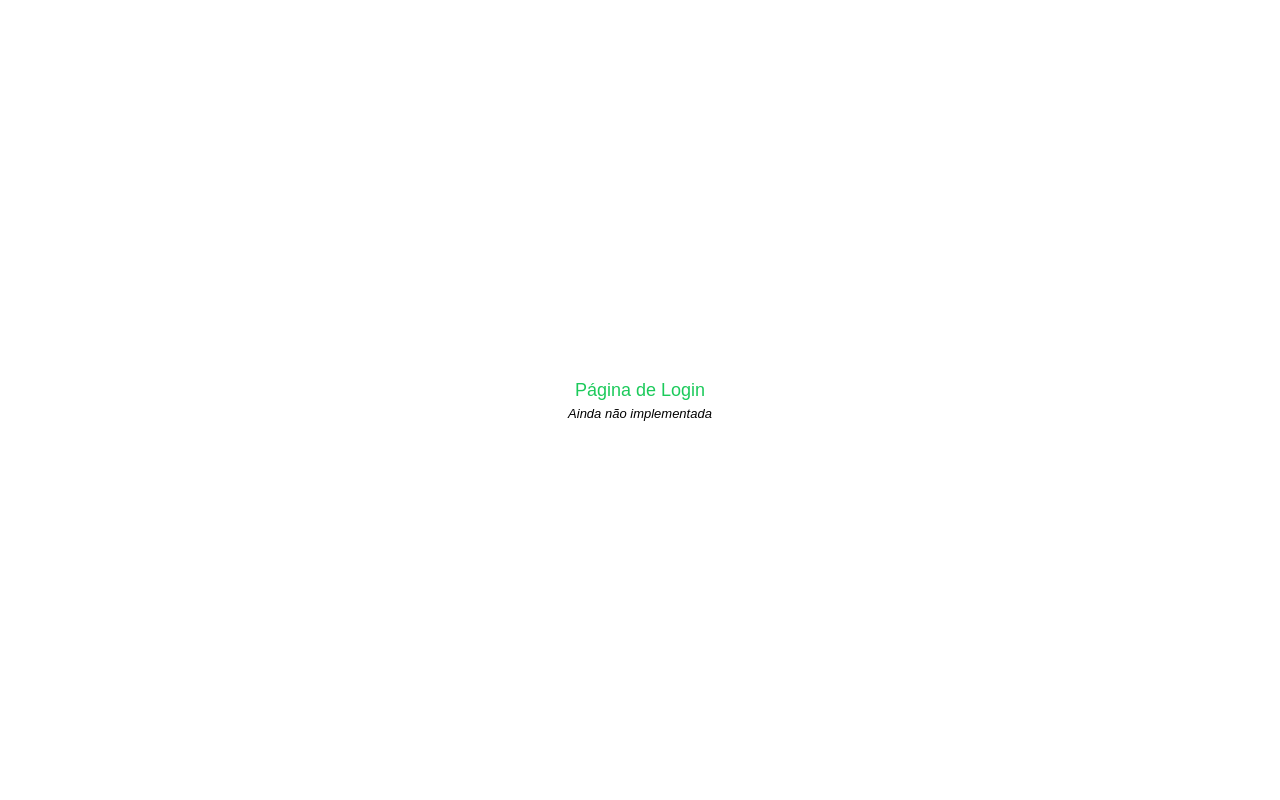
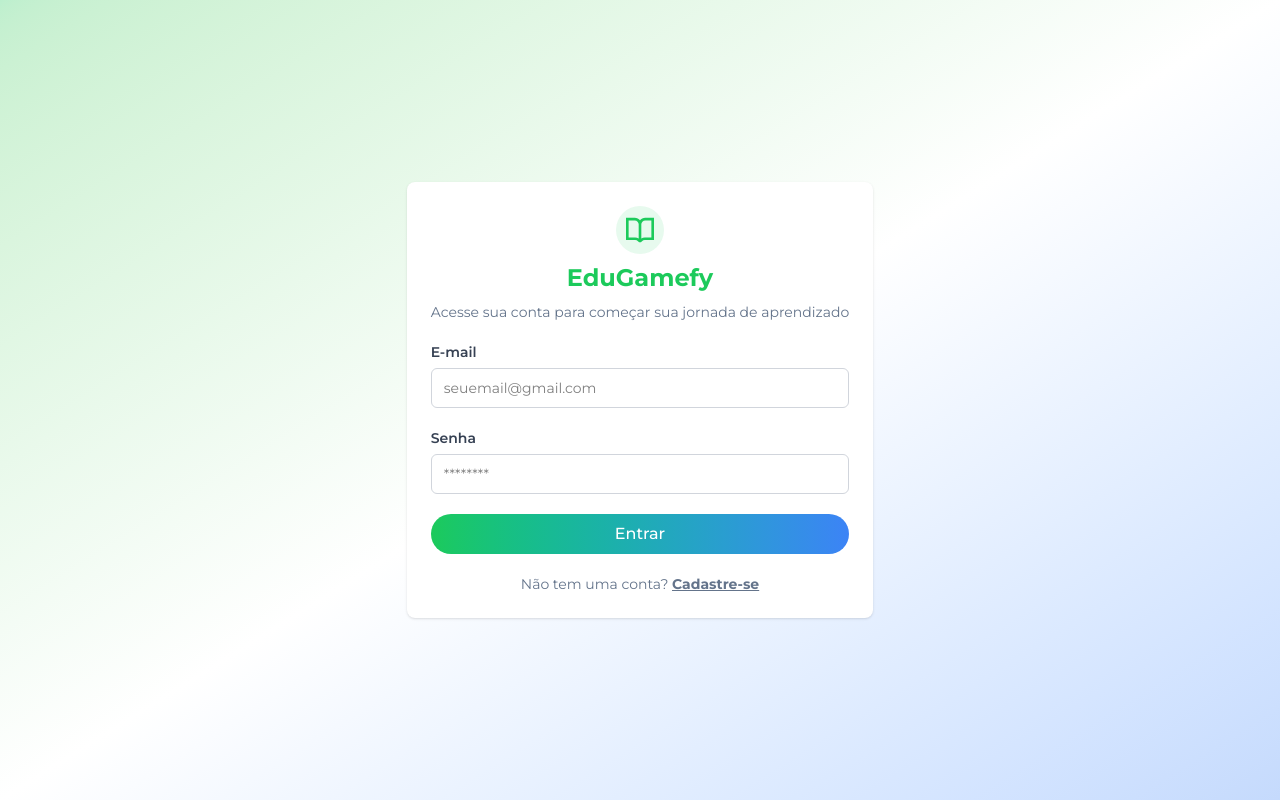
Before and after one commit to ProjetoFinal-praTI/frontend, a React (Vite) app: page / in a window 1280 px wide. Built offline with nearby package versions, Linux system fonts and the light colour scheme.

Commit message:
feat: criar tela de login

```diff
--- a/index.html
+++ b/index.html
@@ -1,9 +1,15 @@
 <!DOCTYPE html>
-<html lang="en">
+<html lang="pt-br">
   <head>
     <meta charset="UTF-8" />
     <meta name="viewport" content="width=device-width, initial-scale=1.0" />
-		<title>App de Gamificação</title>
+    <title>EduGamefy</title>
+    <link rel="preconnect" href="https://fonts.googleapis.com" />
+    <link rel="preconnect" href="https://fonts.gstatic.com" crossorigin />
+    <link
+      href="https://fonts.googleapis.com/css2?family=Montserrat:ital,wght@0,100..900;1,100..900&display=swap"
+      rel="stylesheet"
+    />
   </head>
   <body>
     <div id="root"></div>
--- a/src/components/CustomInput/index.tsx
+++ b/src/components/CustomInput/index.tsx
@@ -19,10 +19,7 @@ export const CustomInput: React.FC<CustomInputProps> = ({
   const sizeStyles = {
     sm: inputType === "textarea" ? "p-2 text-sm" : "h-10 px-2 py-1 text-sm",
     md: inputType === "textarea" ? "p-3 text-sm" : "h-10 px-3 py-2 text-sm",
-		lg:
-			inputType === "textarea"
-				? "p-4 text-base"
-				: "h-12 px-4 py-3 text-base",
+    lg: inputType === "textarea" ? "p-4 text-base" : "h-12 px-4 py-3 text-base",
   };
 
   const getCombinedClasses = (baseClasses: string) => {
--- /dev/null
+++ b/src/components/Forms/LoginForm/index.tsx
@@ -0,0 +1,25 @@
+import { CustomInput } from "@/components/CustomInput";
+import { useState } from "react";
+
+export const LoginForm = () => {
+  const [value, setValue] = useState("");
+  const [senha, setSenha] = useState("");
+  return (
+    <form className="flex flex-col w-full gap-5">
+      <CustomInput
+        value={value}
+        onChange={setValue}
+        label="E-mail"
+        inputType="email"
+        placeholder="seuemail@gmail.com"
+      />
+      <CustomInput
+        value={senha}
+        onChange={setSenha}
+        label="Senha"
+        inputType="password"
+        placeholder="********"
+      />
+    </form>
+  );
+};
--- /dev/null
+++ b/src/components/Icons/BookIcon/index.tsx
@@ -0,0 +1,27 @@
+interface BookIconProps {
+  className?: string;
+  stroke?: string;
+}
+
+export const BookIcon = (props: BookIconProps) => {
+  const { className, stroke = "#ffffff" } = props;
+  return (
+    <svg
+      data-testid="geist-icon"
+      height="16"
+      strokeLinejoin="round"
+      className={className}
+      viewBox="0 0 16 16"
+      width="16"
+    >
+      <path
+        strokeWidth={0}
+        fillRule="evenodd"
+        clipRule="evenodd"
+        stroke={stroke}
+        d="M0 1H0.75H5C6.2267 1 7.31583 1.58901 8 2.49963C8.68417 1.58901 9.7733 1 11 1H15.25H16V1.75V13V13.75H15.25H10.7426C10.1459 13.75 9.57361 13.9871 9.15165 14.409L8.53033 15.0303H7.46967L6.84835 14.409C6.42639 13.9871 5.8541 13.75 5.25736 13.75H0.75H0V13V1.75V1ZM7.25 4.75C7.25 3.50736 6.24264 2.5 5 2.5H1.5V12.25H5.25736C5.96786 12.25 6.65758 12.4516 7.25 12.8232V4.75ZM8.75 12.8232V4.75C8.75 3.50736 9.75736 2.5 11 2.5H14.5V12.25H10.7426C10.0321 12.25 9.34242 12.4516 8.75 12.8232Z"
+        fill="var(--color-primary)"
+      ></path>
+    </svg>
+  );
+};
--- /dev/null
+++ b/src/components/Icons/UserIcon/index.tsx
@@ -0,0 +1,33 @@
+interface UserIconProps {
+  className?: string;
+  stroke?: string;
+}
+
+export const UserIcon = (props: UserIconProps) => {
+  const { className, stroke = "#000000" } = props;
+  return (
+    <svg
+      width="24"
+      height="25"
+      viewBox="0 0 24 25"
+      fill="none"
+      className={className}
+      xmlns="http://www.w3.org/2000/svg"
+    >
+      <path
+        d="M20 21.4131V19.4131C20 18.3522 19.5786 17.3348 18.8284 16.5847C18.0783 15.8345 17.0609 15.4131 16 15.4131H8C6.93913 15.4131 5.92172 15.8345 5.17157 16.5847C4.42143 17.3348 4 18.3522 4 19.4131V21.4131"
+        stroke={stroke}
+        strokeWidth="2"
+        strokeLinecap="round"
+        strokeLinejoin="round"
+      />
+      <path
+        d="M12 11.4131C14.2091 11.4131 16 9.62222 16 7.41309C16 5.20395 14.2091 3.41309 12 3.41309C9.79086 3.41309 8 5.20395 8 7.41309C8 9.62222 9.79086 11.4131 12 11.4131Z"
+        stroke={stroke}
+        strokeWidth="2"
+        strokeLinecap="round"
+        strokeLinejoin="round"
+      />
+    </svg>
+  );
+};
--- a/src/pages/Login/index.tsx
+++ b/src/pages/Login/index.tsx
@@ -1,11 +1,27 @@
-import type { JSX } from "react";
-import "./styles.css";
+import { Button } from "@/components/Buttons/Button";
+import { LoginForm } from "@/components/Forms/LoginForm";
+import { BookIcon } from "@/components/Icons/BookIcon";
 
-export const Login = (): JSX.Element => {
-	return (
-		<div className="login_page_container">
-			<h1>Página de Login</h1>
-			<h2>Ainda não implementada</h2>
-		</div>
-	);
+export const Login = () => {
+  return (
+    <div className="flex justify-center items-center bg-gradient-to-br from-primary/30 via-white to-secondary/30 h-screen">
+      <div className="flex flex-col items-center p-6 gap-5  bg-white rounded-lg shadow-sm max-w-lg">
+        <div className="flex flex-col items-center gap-2">
+          <div className="bg-primary/10 h-12 w-12 rounded-full flex items-center justify-center">
+            <BookIcon className="w-7 h-7" stroke="var(--color-primary)" />
+          </div>
+          <h1 className="text-primary font-bold text-2xl">EduGamefy</h1>
+          <p className="text-[#64748b] text-sm text-center">
+            Acesse sua conta para começar sua jornada de aprendizado
+          </p>
+        </div>
+        <LoginForm />
+        <Button label="Entrar" className="w-full" variant="gradient" />
+        <p className="text-[#64748b] text-sm text-center">
+          Não tem uma conta?{" "}
+          <span className="font-bold underline">Cadastre-se</span>
+        </p>
+      </div>
+    </div>
+  );
 };
--- a/src/pages/Login/styles.css
+++ /dev/null
@@ -1,24 +0,0 @@
-.login_page_container {
-	display: flex;
-	flex-direction: column;
-
-	width: 100vw;
-	height: 100vh;
-
-	align-items: center;
-	justify-content: center;
-
-	background-color: var(--color-background);
-}
-
-.login_page_container > h1 {
-	font-size: large;
-	color: var(--color-primary);
-}
-
-.login_page_container > h2 {
-	font-size: small;
-	font-style: italic;
-
-	color: var(--color-accent);
-}
```
Lines whose indentation alone changed are shown as unchanged.
